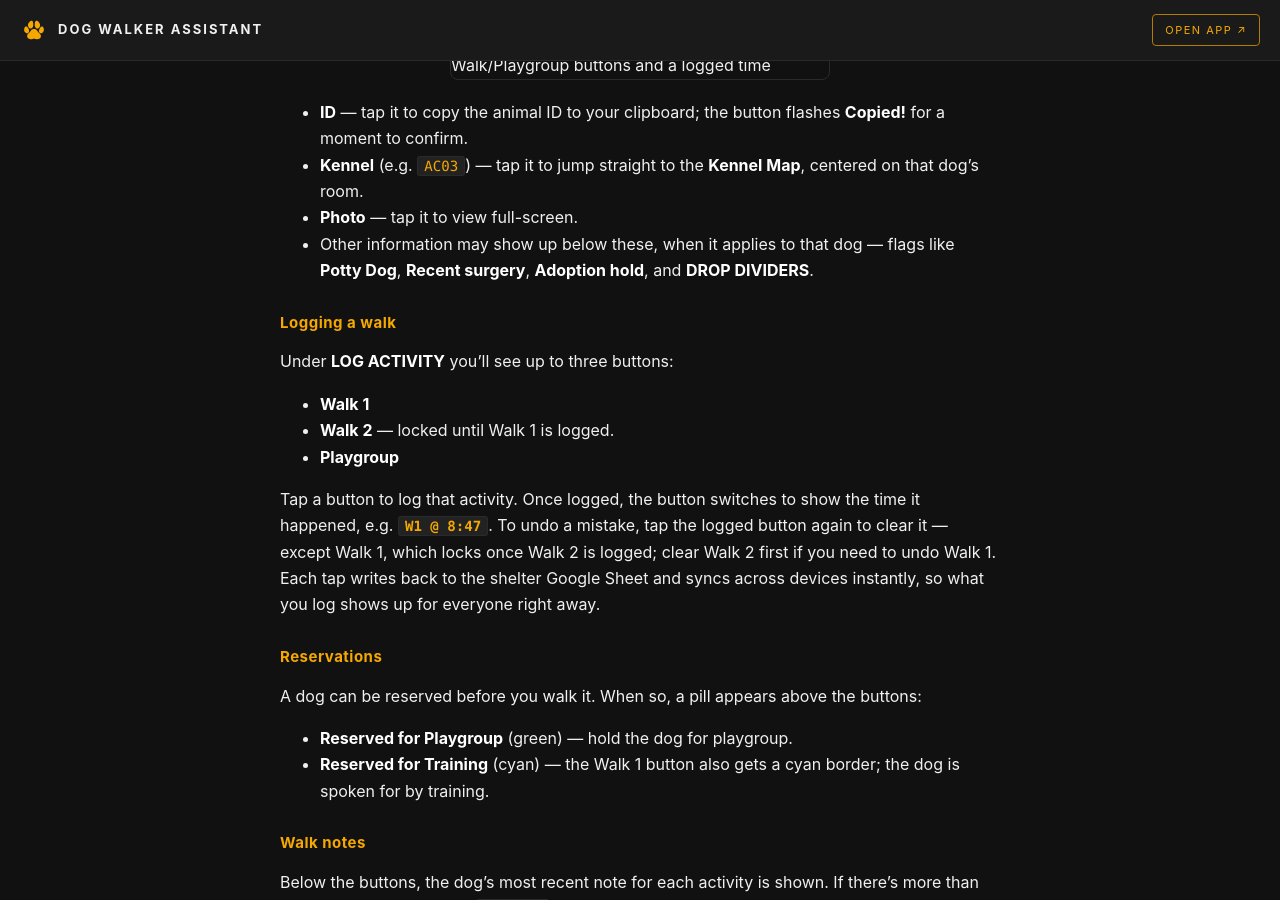
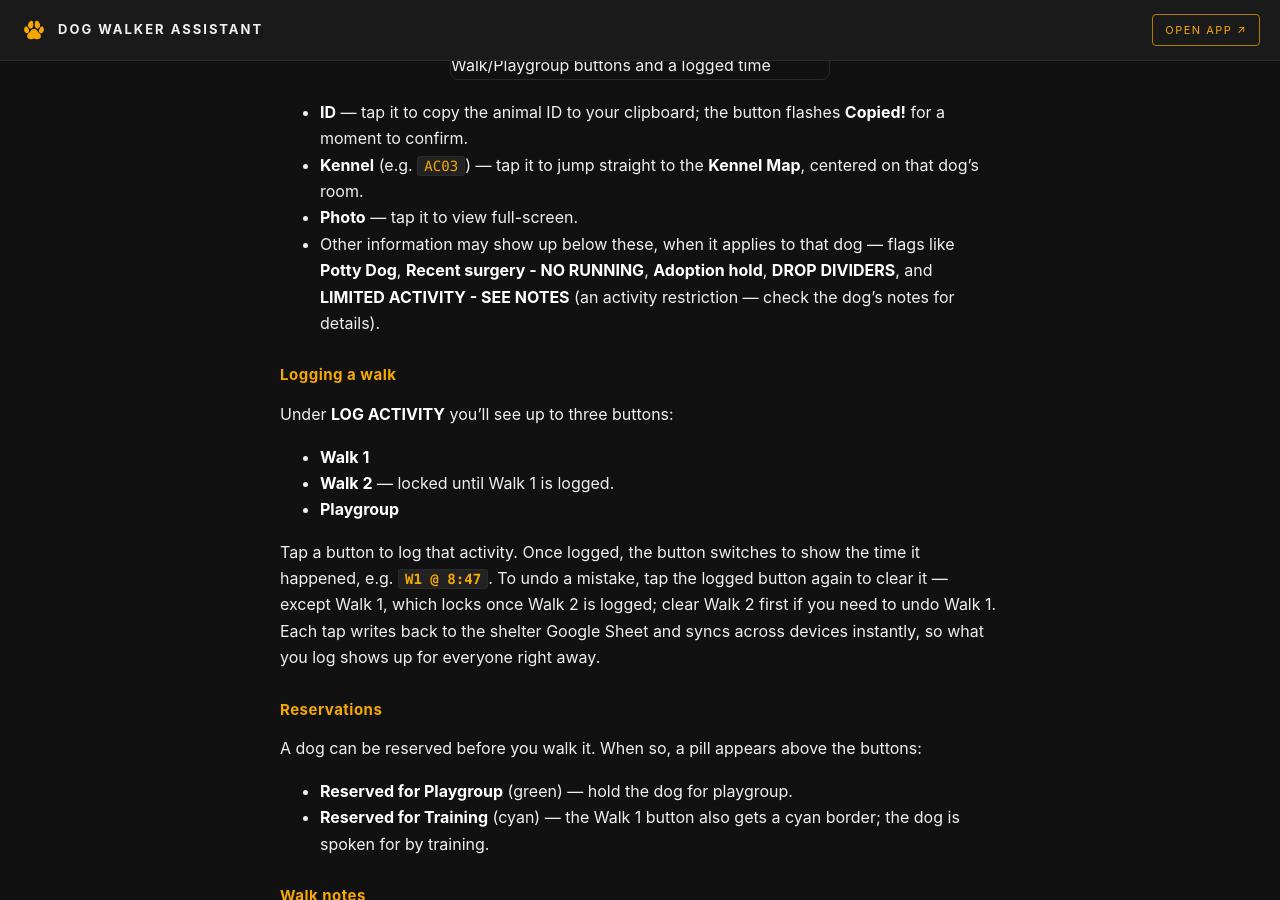
Before and after one commit to kirbsauce/dog-walker-assistant-docs, a Jekyll site: the page built from WALKER.md, in a window 1280 px wide and 900 px high, scrolled down 2039 px. Built offline with Jekyll 4.4.1, drawn with Linux system fonts in a browser that asks for light colours.

Commit message:
Update Recent surgery flag label, document Limited Activity flag (#57)
Fixes #49

```diff
--- a/WALKER.md
+++ b/WALKER.md
@@ -101,8 +101,9 @@ active filter (see [Filters](#filters)).
   centered on that dog's room.
 - **Photo** — tap it to view full-screen.
 - Other information may show up below these, when it applies to that
-  dog — flags like **Potty Dog**, **Recent surgery**, **Adoption hold**, and
-  **DROP DIVIDERS**.
+  dog — flags like **Potty Dog**, **Recent surgery - NO RUNNING**, **Adoption
+  hold**, **DROP DIVIDERS**, and **LIMITED ACTIVITY - SEE NOTES** (an
+  activity restriction — check the dog's notes for details).
 
 ### Logging a walk
 
```
